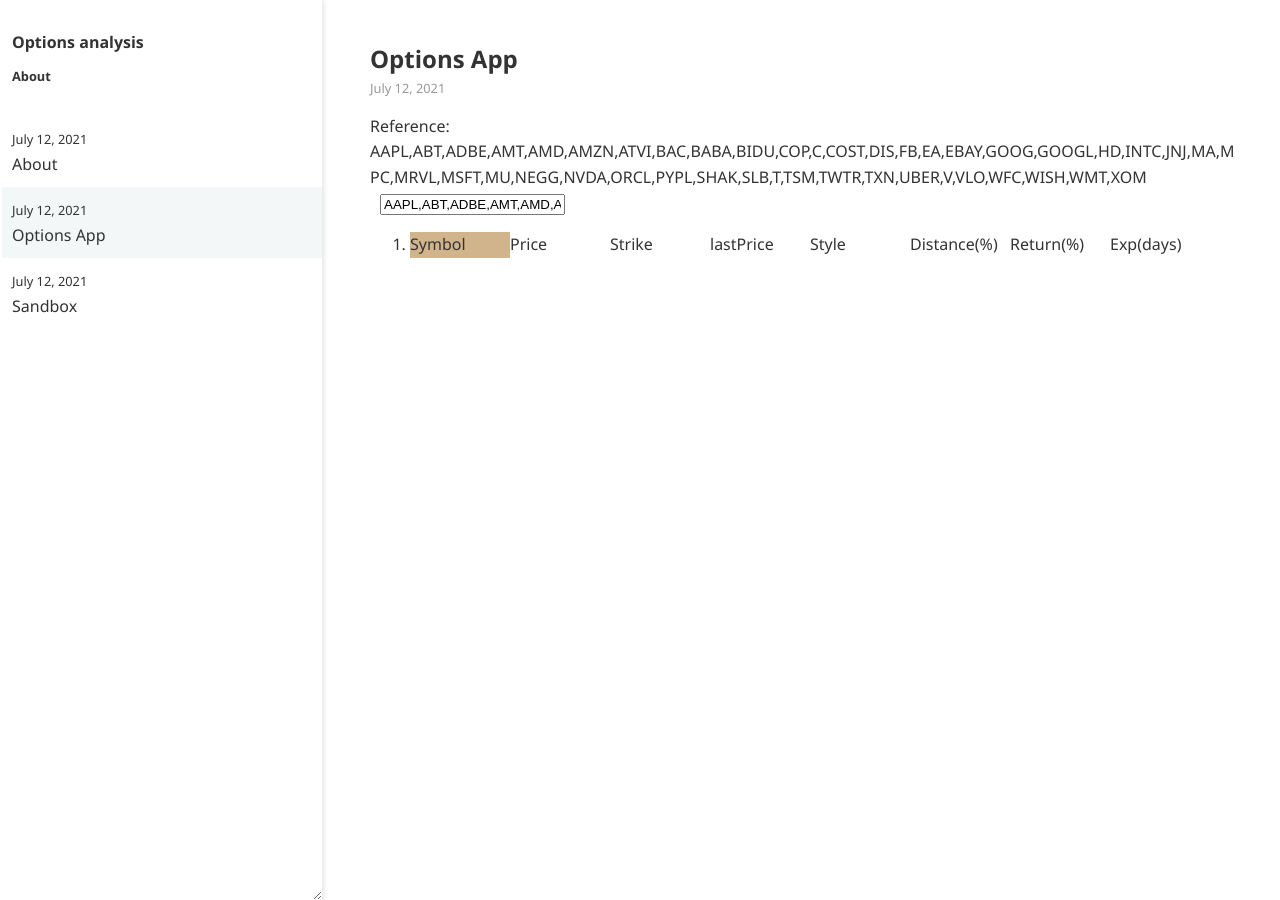
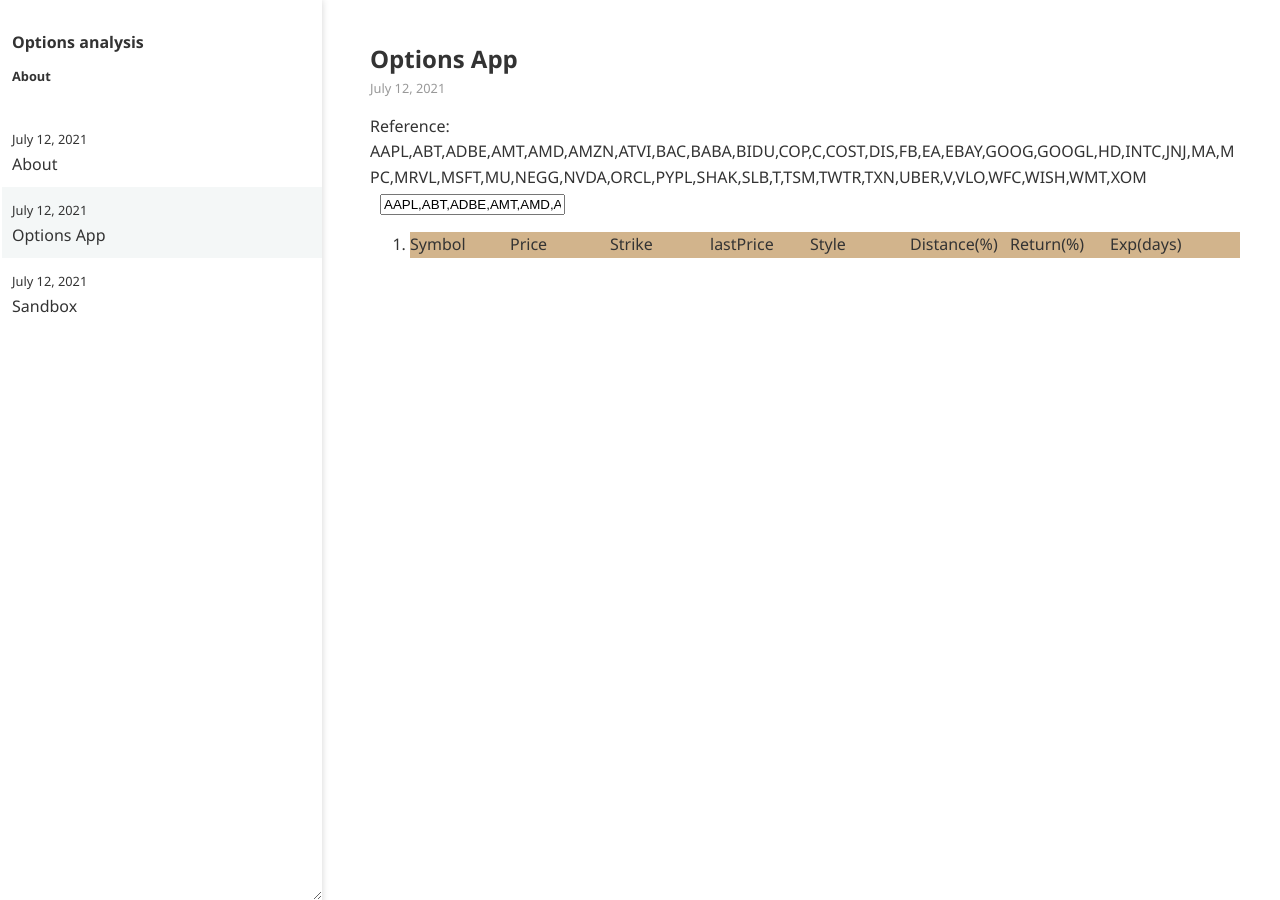
Before and after one commit to Chipingai/Chipingai.github.io, a Jekyll site: the page _posts/2021-07-12-options-app.html, which Jekyll copies as it is, in a window 1280 px wide. Built offline with Jekyll 4.4.1, drawn with Linux system fonts in a browser that asks for light colours.

Commit message:
Update 2021-07-12-options-app.html

```diff
--- a/_posts/2021-07-12-options-app.html
+++ b/_posts/2021-07-12-options-app.html
@@ -12,7 +12,7 @@
 id="tickerInput" type="text" style="margin-left:10px; margin-right:10px" value="AAPL,ABT,ADBE,AMT,AMD,AMZN,ATVI,BAC,BABA,BIDU,COP,C,COST,DIS,FB,EA,EBAY,GOOG,GOOGL,HD,INTC,JNJ,MA,MPC,MRVL,MSFT,MU,NEGG,NVDA,ORCL,PYPL,SHAK,SLB,T,TSM,TWTR,TXN,UBER,V,VLO,WFC,WISH,WMT,XOM"
 autocomplete="off" placeholder="Add stock ticker...">
 
-  <ol style="position:relative; overflow:auto;" id="list"><li><span style="background-color:tan; position:sticky; top:0px; width:100px; display:inline-block;">Symbol</span><span style="width:100px; display:inline-block;">Price</span><span style="width:100px; display:inline-block;">Strike</span><span style="width:100px; display:inline-block;">lastPrice</span><span style="width:100px; display:inline-block;">Style</span><span style="width:100px; display:inline-block;">Distance(%)</span><span style="width:100px; display:inline-block;">Return(%)</span><span style="width:100px; display:inline-block;">Exp(days)</span>
+  <ol style="position:relative; overflow:auto;" id="list"><li style="background-color:tan; position:sticky; top:0px; "><span style="width:100px; display:inline-block;">Symbol</span><span style="width:100px; display:inline-block;">Price</span><span style="width:100px; display:inline-block;">Strike</span><span style="width:100px; display:inline-block;">lastPrice</span><span style="width:100px; display:inline-block;">Style</span><span style="width:100px; display:inline-block;">Distance(%)</span><span style="width:100px; display:inline-block;">Return(%)</span><span style="width:100px; display:inline-block;">Exp(days)</span>
 </li></ol>
 
 </div>
```
